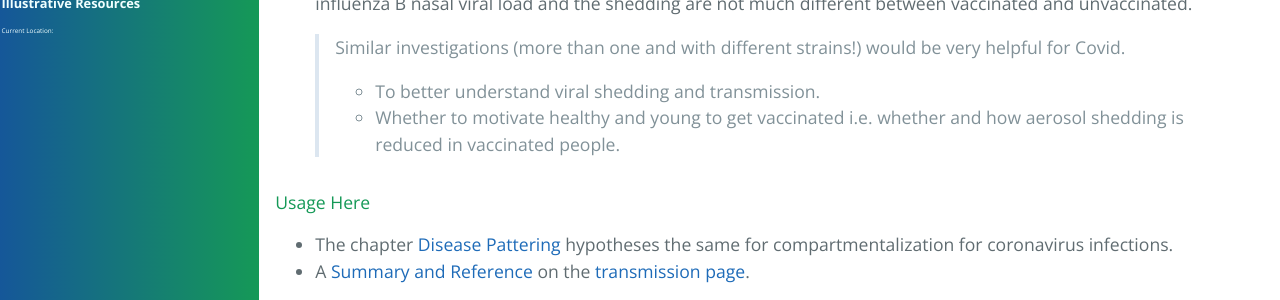
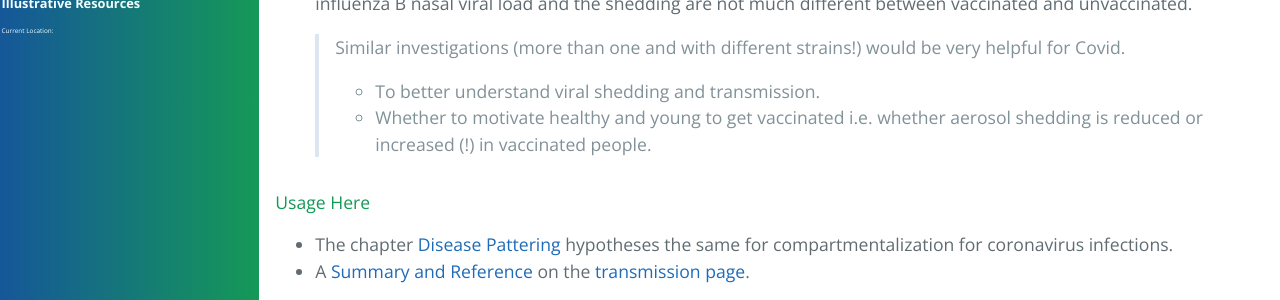
Before and after one commit to forestgrape/coronavirus, a Jekyll site: the page built from 1_introduction/illustrative_resources.md, in a window 1280 px wide and 900 px high, scrolled down 2355 px. Shown: the part 155-455 px from the top of the window. Built offline with Jekyll 4.4.1, drawn with Linux system fonts in a browser that asks for light colours; our own code applies the rules of GitHub Pages for plain Markdown files.

Commit message:
formulation

```diff
--- a/1_introduction/illustrative_resources.md
+++ b/1_introduction/illustrative_resources.md
@@ -72,7 +72,7 @@ Jing Yan, et al **Aerosol shedding of infectious influenza virus**
 
   > Similar investigations (more than one and with different strains!) would be very helpful for Covid.
   > * To better understand viral shedding and transmission.
-  > * Whether to motivate healthy and young to get vaccinated i.e. whether and how aerosol shedding is reduced in vaccinated people.
+  > * Whether to motivate healthy and young to get vaccinated i.e. whether aerosol shedding is reduced or increased (!) in vaccinated people.
 
 #### Usage Here
 * The chapter [Disease Pattering](../3_medical/coronavirus_disease_patterns.md) hypotheses the same for compartmentalization for coronavirus infections.
```
